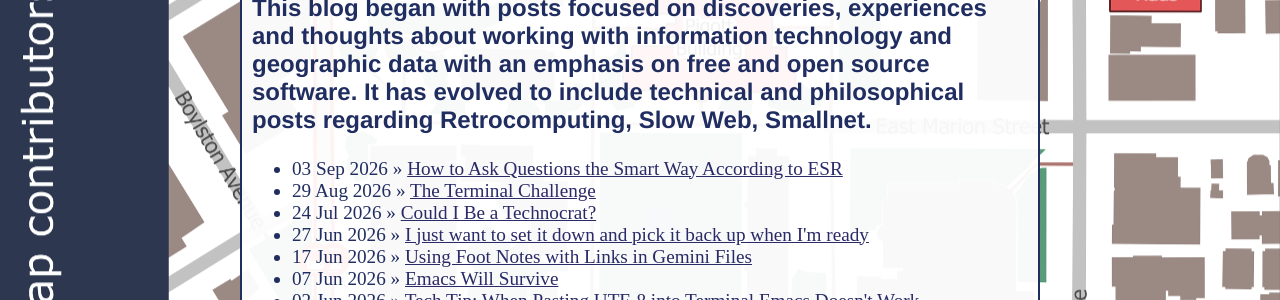
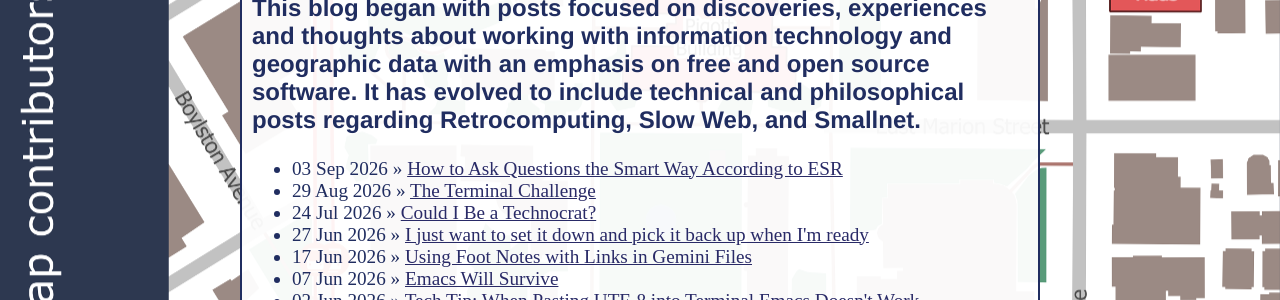
Before and after one commit to geodatawrangler/geodatawrangler.github.io, a Jekyll site: the page built from index.html, in a window 1280 px wide. Shown: the part 231-531 px from the top of the page. Built offline with Jekyll 4.4.1, drawn with Linux system fonts in a browser that asks for light colours; some of the changed text lies outside the part shown.

Commit message:
<2026-09-14 Mon 03:41> index.html copyediting

```diff
--- a/index.html
+++ b/index.html
@@ -5,7 +5,7 @@
 ---
 	<h1>{{ page.title }}</h1>
 
-	<h3>This blog began with posts focused on discoveries, experiences and thoughts about working with information technology and geographic data with an emphasis on free and open source software. It has evolved to include technical and philosophical posts regarding Retrocomputing, Slow Web, Smallnet.</h3>
+	<h3>This blog began with posts focused on discoveries, experiences and thoughts about working with information technology and geographic data with an emphasis on free and open source software. It has evolved to include technical and philosophical posts regarding Retrocomputing, Slow Web, and Smallnet.</h3>
 
 <ul class="posts">
 
```
